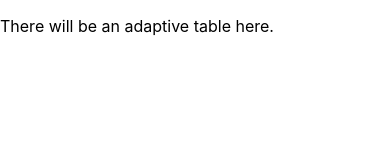
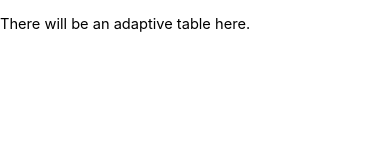
Before and after one commit to v-khakimov/table-adaptive-article, a Vue app: page / in a window 390 px wide. Shown: the top 160 px of the page. Built offline with nearby package versions, Linux system fonts and the light colour scheme.

Commit message:
media queries

```diff
--- a/src/App.vue
+++ b/src/App.vue
@@ -1,3 +1,9 @@
+<script setup>
+import { setMq } from './store-variables/media-queries';
+
+setMq();
+</script>
+
 <template>
   <p>There will be an adaptive table here.</p>
 </template>
@@ -5,6 +11,7 @@
 <style>
 @import './css/reset.css';
 @import './css/font-family.css';
+@import './css/media-queries.css';
 
 #app {
   padding: 1em 0;
--- /dev/null
+++ b/src/css/media-queries.css
@@ -0,0 +1,33 @@
+/*
+  1134px = 30cm by this link:
+  https://developer.mozilla.org/en-US/docs/Learn/CSS/Building_blocks/Values_and_units
+*/
+
+/* Mobile, Portrait */
+@media (max-aspect-ratio: 6/5) {
+  body {
+    color: rgb(0, 0, 0);
+    font-size: calc(12 * 100vw / 320);
+  }
+}
+/* Mobile, Landscape */
+@media (max-width: 1134px) and (min-aspect-ratio: 6/5) {
+  body {
+    color: rgb(0, 0, 1);
+    font-size: calc(10 * 100vw / 480);
+  }
+}
+/* Desktop */
+@media (min-width: 1134px) and (min-aspect-ratio: 6/5) {
+  body {
+    color: rgb(0, 1, 0);
+    font-size: calc(24 * 100vw / 1920);
+  }
+}
+/* Wide (Ultra Wide) Monitors */
+@media (min-width: 1134px) and (min-aspect-ratio: 5/2) {
+  body {
+    color: rgb(1, 0, 0);
+    font-size: calc(22 * 100vw / 2560);
+  }
+}
--- /dev/null
+++ b/src/store-variables/media-queries.js
@@ -0,0 +1,23 @@
+import { computed, ref } from 'vue';
+
+const refMq = ref('');
+const checkMq = () => {
+  const { color } = getComputedStyle(document.body);
+  let mq;
+  if (color === 'rgb(0, 0, 0)') mq = 'portrait';
+  else if (color === 'rgb(0, 0, 1)') mq = 'landscape';
+  else if (color === 'rgb(1, 0, 0)') mq = 'wide';
+  else mq = 'desktop';
+  refMq.value = mq;
+};
+
+const setMq = () => {
+  checkMq();
+  window.addEventListener('resize', checkMq);
+};
+
+const isMqPortrait = computed(() => refMq.value === 'portrait');
+const isMqLandscape = computed(() => refMq.value === 'landscape');
+const isMqMobile = computed(() => isMqPortrait.value || isMqLandscape.value);
+
+export { isMqPortrait, isMqLandscape, isMqMobile, setMq };
```
Also changed, not shown: 1 other file (tests, documents, lock files or other folders).
